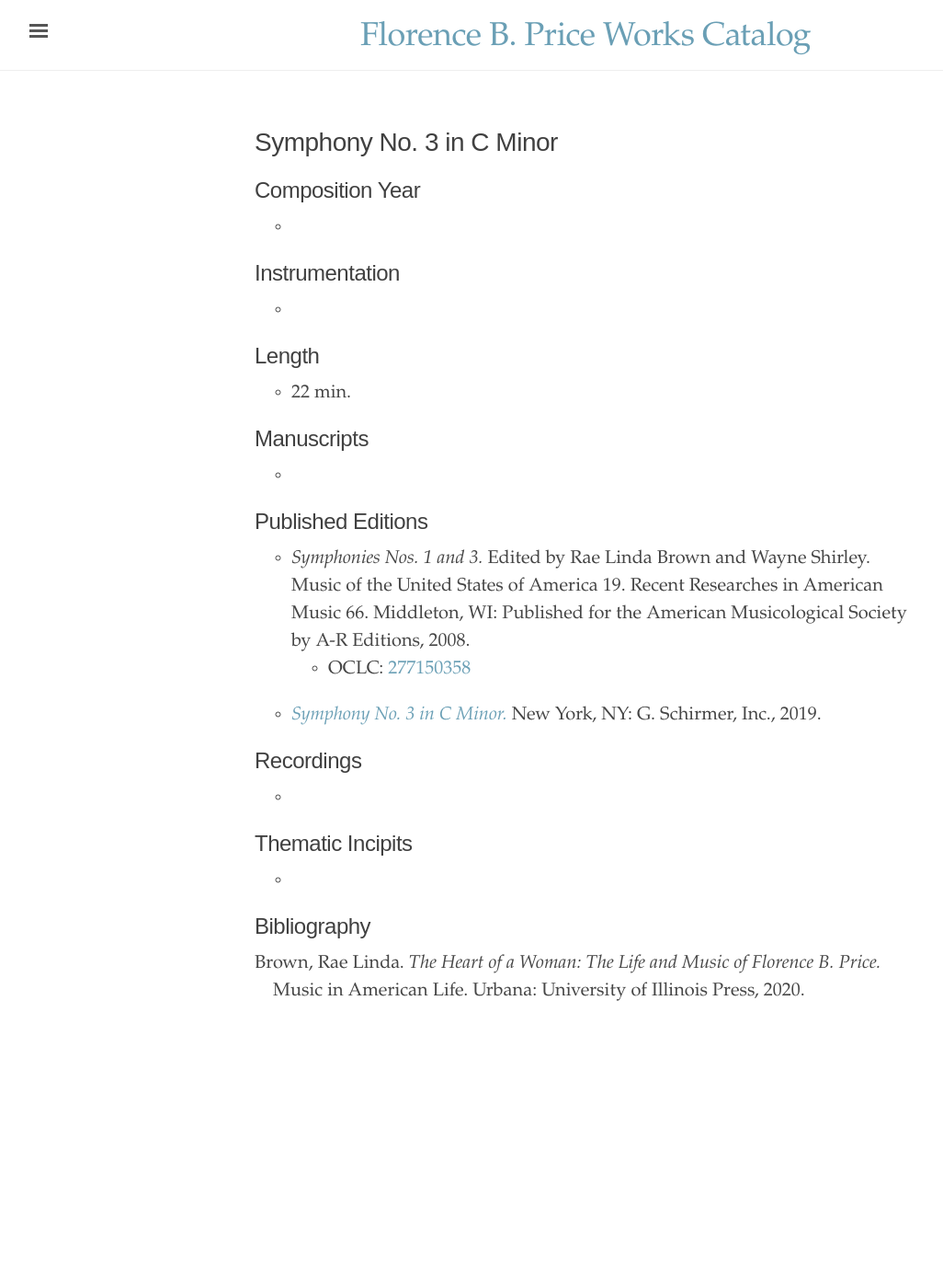
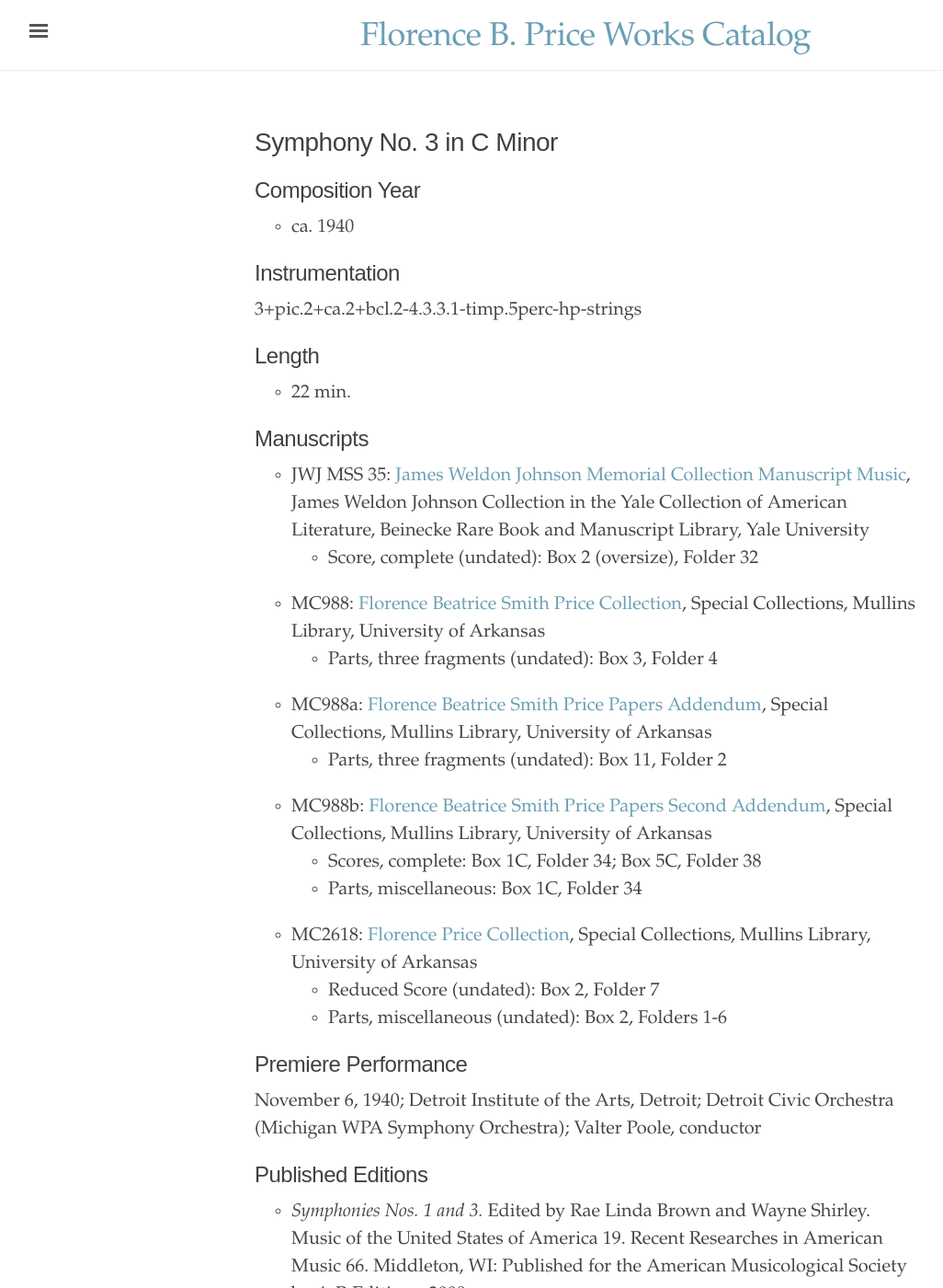
Before and after one commit to dwshadle/florence-price-catalog, a Jekyll site: the page built from _texts/price-symphony_no3.md, in a window 1280 px wide and 1400 px high. Shown: the whole window at 92% size, without its empty margins (3-1029 px from the left). Built offline with Jekyll 4.4.1, drawn with Linux system fonts in a browser that asks for light colours; some of the changed text lies outside the part shown.

Commit message:
Update price-symphony_no3.md

```diff
--- a/_texts/price-symphony_no3.md
+++ b/_texts/price-symphony_no3.md
@@ -7,28 +7,49 @@
 ---
 
 ## Composition Year
--
+- ca. 1940
 
 ## Instrumentation
--
+3+pic.2+ca.2+bcl.2-4.3.3.1-timp.5perc-hp-strings
 
 ## Length
 - 22 min.
 
 ## Manuscripts
--
+- JWJ MSS 35: <a href="https://archives.yale.edu/repositories/11/resources/12228" target="_blank">James Weldon Johnson Memorial Collection Manuscript Music</a>, James Weldon Johnson Collection in the Yale Collection of American Literature, Beinecke Rare Book and Manuscript Library, Yale University
+    * Score, complete (undated): Box 2 (oversize), Folder 32
+- MC988: <a href="https://uark.as.atlas-sys.com/repositories/2/resources/1419" target="_blank">Florence Beatrice Smith Price Collection</a>, Special Collections, Mullins Library, University of Arkansas
+    * Parts, three fragments (undated): Box 3, Folder 4
+- MC988a: <a href="https://uark.as.atlas-sys.com/repositories/2/resources/1522" target="_blank">Florence Beatrice Smith Price Papers Addendum</a>, Special Collections, Mullins Library, University of Arkansas
+    * Parts, three fragments (undated): Box 11, Folder 2
+- MC988b: <a href="https://uark.as.atlas-sys.com/repositories/2/resources/696/" target="_blank">Florence Beatrice Smith Price Papers Second Addendum</a>, Special Collections, Mullins Library, University of Arkansas
+    * Scores, complete: Box 1C, Folder 34; Box 5C, Folder 38
+    * Parts, miscellaneous: Box 1C, Folder 34
+- MC2618: <a href="https://uark.as.atlas-sys.com/repositories/2/resources/2618" target="_blank">Florence Price Collection</a>, Special Collections, Mullins Library, University of Arkansas
+    * Reduced Score (undated): Box 2, Folder 7
+    * Parts, miscellaneous (undated): Box 2, Folders 1-6
+
+## Premiere Performance
+November 6, 1940; Detroit Institute of the Arts, Detroit; Detroit Civic Orchestra (Michigan WPA Symphony Orchestra); Valter Poole, conductor
 
 ## Published Editions
 - *Symphonies Nos. 1 and 3.* Edited by Rae Linda Brown and Wayne Shirley. Music of the United States of America 19. Recent Researches in American Music 66. Middleton, WI: Published for the American Musicological Society by A-R Editions, 2008.
     * OCLC: <a href="https://www.worldcat.org/title/277150358" target="_blank">277150358</a>
+    * Google Books: <a href="https://www.google.com/books/edition/Symphonies_nos_1_and_3/9lzwS6YzrG8C" target="_blank">Introduction only</a>
 - <a href="https://www.wisemusicclassical.com/work/58894/Symphony-No-3-in-C-minor" target="_blank">*Symphony No. 3 in C Minor.*</a> New York, NY: G. Schirmer, Inc., 2019.
+- <a href="https://www.kylegann.com/Price3.pdf" target="_blank">Keyboard Reduction by Kyle Gann (2019).</a>
 
 ## Recordings
--
+- Florence Price: The Oak, Mississippi River Suite, Symphony No. 3. Apo Hsu, conductor; The Women's Philharmonic. Koch International Classics 3-7518-2 2111, 2007.
+- <a href="https://www.naxos.com/CatalogueDetail/?id=8.559897" target="_blank">Florence Beatrice Price: Symphony No. 3 - The Mississippi River - Ethiopia's Shadow in America.</a> John Jeter, conductor; ORF Vienna Radio Symphony Orchestra. Naxos 8.559897, 2021.
+- <a href="https://www.deutschegrammophon.com/en/catalogue/products/price-symphonies-nos-1-3-nezet-seguin-12476" target="_blank">Florence Price: Symphonies Nos. 1 and 3.</a> Yannick Nézet-Séguin, conductor; Philadelphia Orchestra. Deutsche Grammophon 4862029, 2022.
 
 ## Thematic Incipits
 -
 
 ## Bibliography
-1. Brown, Rae Linda. *The Heart of a Woman: The Life and Music of Florence B. Price.* Music in American Life. Urbana: University of Illinois Press, 2020.
+1. Brown, Rae Linda. <a href="https://www.worldcat.org/title/1122800180" target="_blank">*The Heart of a Woman: The Life and Music of Florence B. Price*</a>. Music in American Life. Urbana: University of Illinois Press, 2020.
+2. Gann, Kyle. "<a href="https://www.kylegann.com/Price3.html" target="_blank">Florence Price: Symphony No. 3 (1940).</a>" *American Symphonies*. 2019.
+3. Jackson, Barbara Garvey. "<a href="https://doi.org/10.2307/1214357" target="_blank">Florence Price, Composer.</a>" *The Black Perspective in Music* 5 (1977): 30-43.
+4. Shadle, Douglas. "<a href="https://newmusicusa.org/nmbx/plus-ca-change-florence-b-price-in-the-blacklivesmatter-era/" target="_blank">Plus Ça Change: Florence B. Price in the #BlackLivesMatter Era.</a>" *NewMusicBox*. Feb. 20, 2019.
 {:.bibliography}
```
